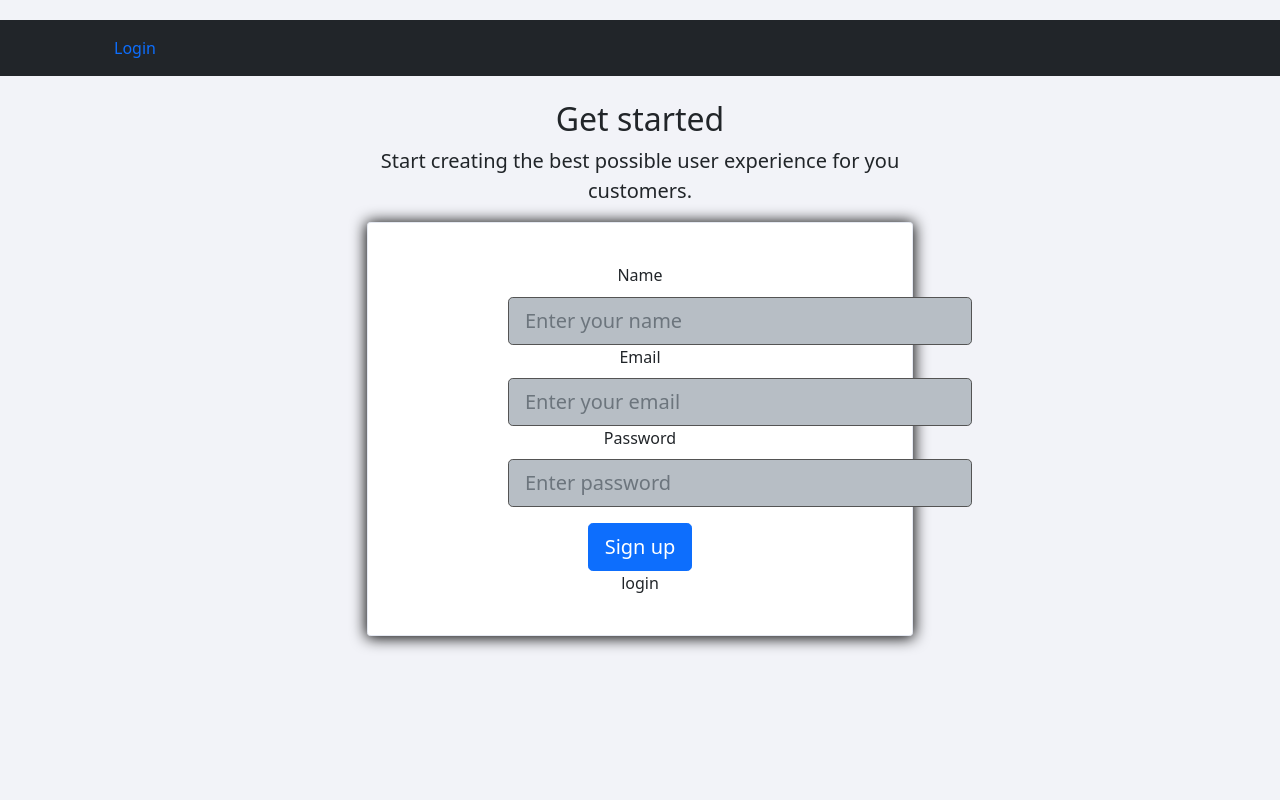
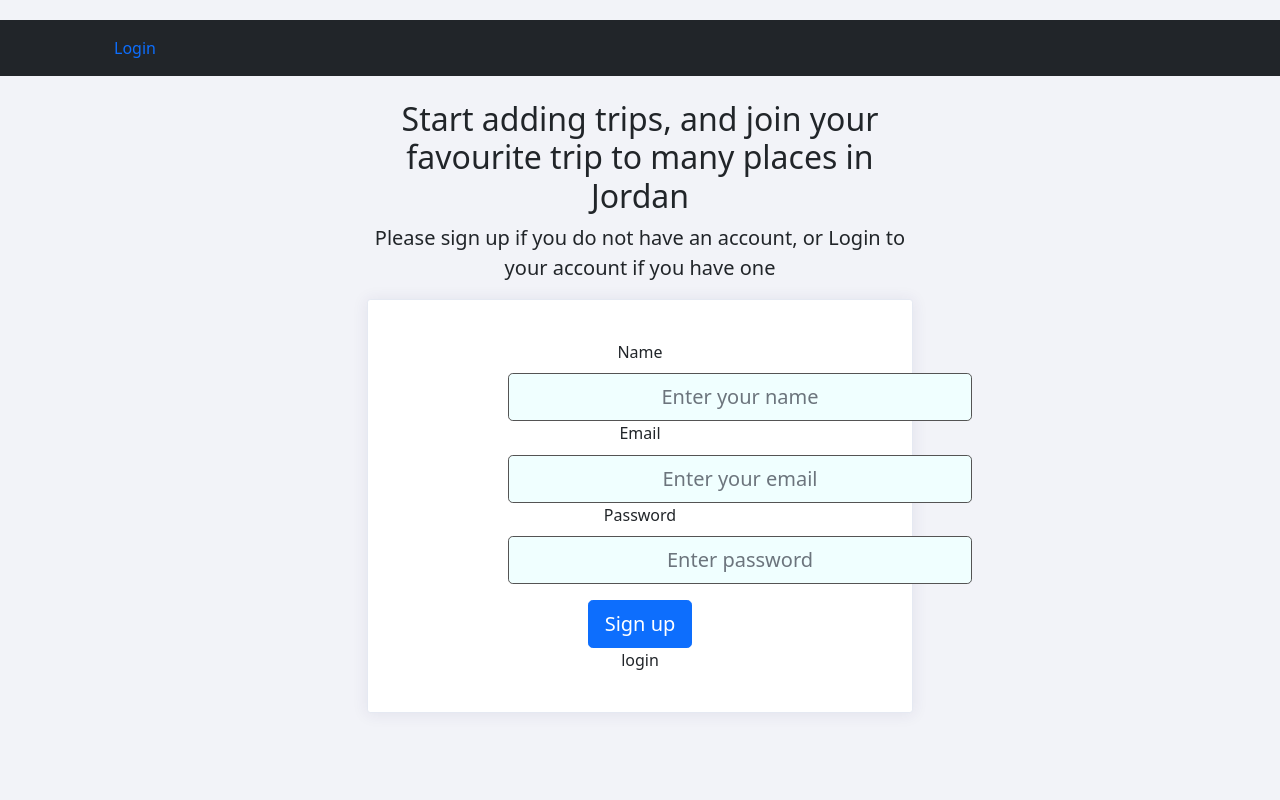
Before and after one commit to Web-Challengers-P6/MERAKI_Academy_Project_6, a React (Create React App) app in the folder frontend/: page /Register in a window 1280 px wide. Shown: the top 800 px of the page. Built offline with nearby package versions, Linux system fonts and the light colour scheme.

Commit message:
finalizing work

```diff
--- a/frontend/src/components/regester/regester.js
+++ b/frontend/src/components/regester/regester.js
@@ -1,8 +1,11 @@
 import React, { useContext, useState } from "react";
 
 import axios from "axios";
+import "../regester/regester.css"
 
 import { useSelector } from "react-redux";
+import Swal from "sweetalert2";
+
 //=====================================================
 const Register = () => {
   const state = useSelector((state) => {
@@ -55,10 +58,9 @@ const Register = () => {
           <div class="col-sm-10 col-md-8 col-lg-6 mx-auto d-table h-100">
             <div class="d-table-cell align-middle">
               <div class="text-center mt-4">
-                <h1 class="h2">Get started</h1>
+                <h1 class="h2">Start adding trips, and join your favourite trip to many places in Jordan</h1>
                 <p class="lead">
-                  Start creating the best possible user experience for you
-                  customers.
+                Please sign up if you do not have an account, or Login to your account if you have one
                 </p>
               </div>
 
@@ -70,6 +72,7 @@ const Register = () => {
                         <label>Name</label>
                         <input
                           class="form-control form-control-lg"
+                          id = "signupinput"
                           onChange={(e) => setUsername(e.target.value)}
                           type="text"
                           name="name"
@@ -80,6 +83,7 @@ const Register = () => {
                         <label>Email</label>
                         <input
                           class="form-control form-control-lg"
+                          id="signupinput"
                           onChange={(e) => setEmail(e.target.value)}
                           type="email"
                           name="email"
@@ -90,6 +94,7 @@ const Register = () => {
                         <label>Password</label>
                         <input
                           class="form-control form-control-lg"
+                          id = "signupinput"
                           onChange={(e) => setPassword(e.target.value)}
                           type="password"
                           name="password"
@@ -97,7 +102,14 @@ const Register = () => {
                         />
                       </div>
                       <div class="text-center mt-3">
-                        <button type="submit" class="btn btn-lg btn-primary">
+                        <button onClick={()=>{Swal.fire({
+  position: 'top-end',
+  icon: 'success',
+  title: 'Yoour account has been created',
+  showConfirmButton: false,
+  timer: 1500
+})
+}} type="submit" class="btn btn-lg btn-primary">
                           Sign up
                         </button>
                         <br />
```
